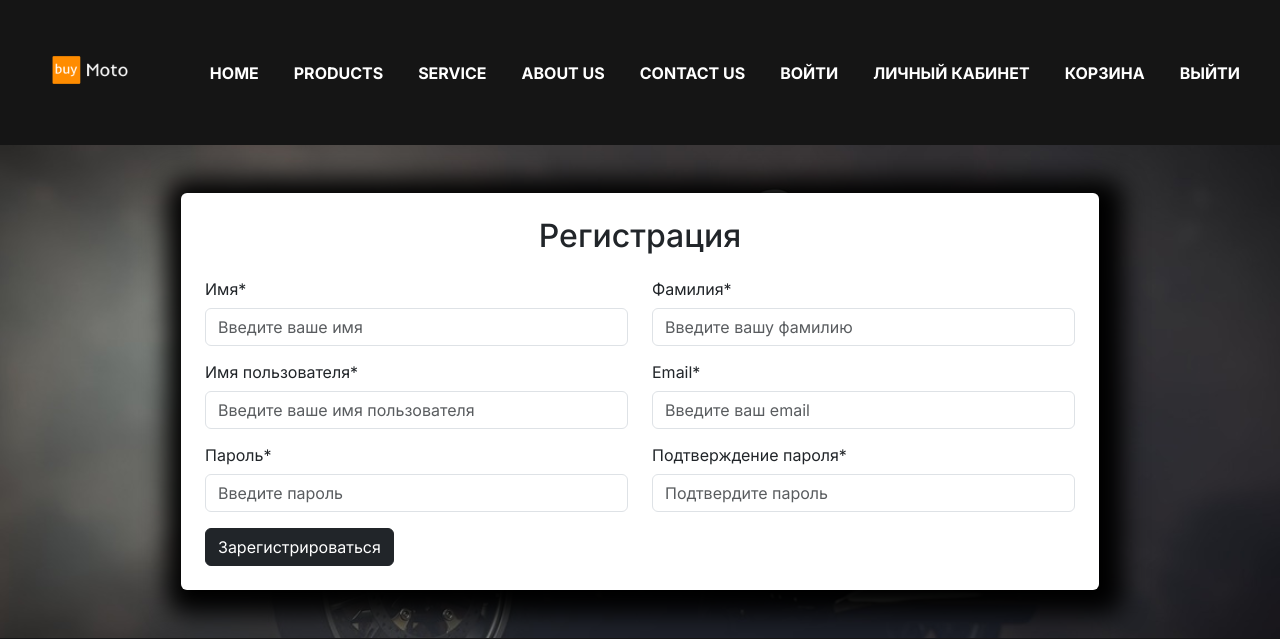
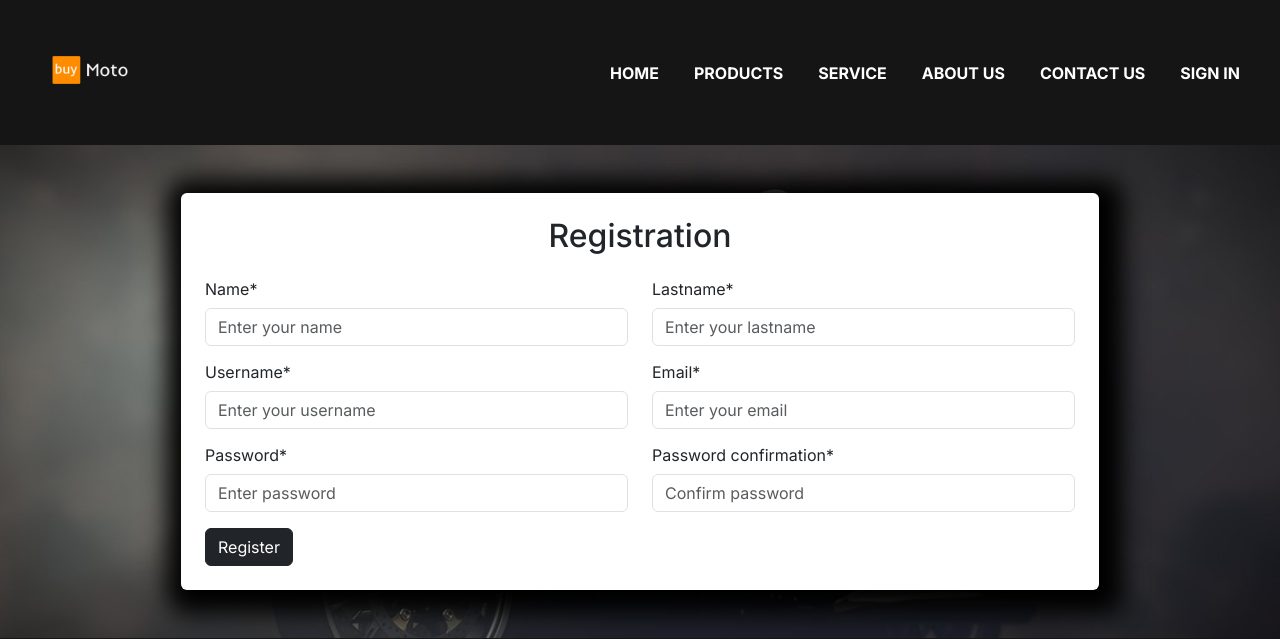
Before and after one commit to Neolog13/django-moto-shop, a Django app: page /user/registration/ in a window 1280 px wide. Shown: the top 639 px of the page. Run offline with Django 4.2, Linux system fonts and the light colour scheme; parts of the project's set-up code (start-up, migrations or seed data) failed here and were passed over; some libraries are stand-ins or nearby versions.

Commit message:
Registration form and controller are ready

```diff
--- a/templates/base.html
+++ b/templates/base.html
@@ -58,18 +58,24 @@
                     <li class="menu__list-item--active">
                       <a href="" class="menu__list-link">CONTACT US</a>
                     </li>
+                    {% if not user.is_authenticated %}
                     <li class="menu__list-item--active">
-                      <a href="{% url "user:login" %}" class="menu__list-link">Войти</a>
+                      <a href="{% url "user:login" %}" class="menu__list-link">SIGN IN</a>
+                    </li>
+                    {% else %}
+                    <li class="menu__list-item--active">
+                      <a href="{% url "user:profile" %}" class="menu__list-link">PROFILE</a>
                     </li>
                     <li class="menu__list-item--active">
-                      <a href="{% url "user:profile" %}" class="menu__list-link">Личный кабинет</a>
+                      <a href="" class="menu__list-link">CART</a>
                     </li>
                     <li class="menu__list-item--active">
-                      <a href="" class="menu__list-link">Корзина</a>
+                      <a href="{% url "user:logout" %}" class="menu__list-link">ENTER FOR STAFF</a>
                     </li>
                     <li class="menu__list-item--active">
-                      <a href="{% url "user:logout" %}" class="menu__list-link">Выйти</a>
+                      <a href="{% url "user:logout" %}" class="menu__list-link">LOGOUT</a>
                     </li>
+                    {% endif %}
                   </ul>
                 </nav>
               </div>
--- a/users/forms.py
+++ b/users/forms.py
@@ -1,5 +1,5 @@
 from django import forms
-from django.contrib.auth.forms import AuthenticationForm
+from django.contrib.auth.forms import AuthenticationForm, UserCreationForm
 
 from users.models import User
 
@@ -22,3 +22,24 @@ class UserLoginForm(AuthenticationForm):
     #                                 'class': 'form-control',
     #                                 'placeholder': 'Введите ваш пароль'}),
     #     )
+
+
+class UserRegistrationForm(UserCreationForm):
+
+    class Meta:
+        model = User
+        fields = (
+            "first_name",
+            "last_name",
+            "username",
+            "email",
+            "password1",
+            "password2",
+        )
+
+    first_name = forms.CharField()
+    last_name = forms.CharField()
+    username = forms.CharField()
+    email = forms.CharField()
+    password1 = forms.CharField()
+    password2 = forms.CharField()
--- a/users/templates/users/login.html
+++ b/users/templates/users/login.html
@@ -1,6 +1,8 @@
 {% extends 'base.html' %}
 {% load static %}
 # 10:35:29 - errors
+
+# 10:41:25 - конец
 
 
 
--- a/users/templates/users/registration.html
+++ b/users/templates/users/registration.html
@@ -7,42 +7,73 @@
     <div class="container mt-5">
         <div class="row justify-content-center">
             <div class="col-md-9 bg-white p-4 mb-5 mx-2 rounded custom-shadow">
-                <h2 class="text-center mb-4">Регистрация</h2>
-                <form>
+                <h2 class="text-center mb-4">Registration</h2>
+                <form action="{% url "user:registration" %}" method="post">
+                    {% csrf_token %}
                     <div class="row">
                         <div class="col-md-6 mb-3">
-                            <label for="firstName" class="form-label">Имя*</label>
-                            <input type="text" class="form-control" id="firstName"
-                                placeholder="Введите ваше имя" required>
+                            <label for="id_first_name" class="form-label">Name*</label>
+                            <input type="text" class="form-control" id="id_first_name"
+                                value="{% if form.first_name.value %}{{ form.first_name.value }}{% endif %}"
+                                name="first_name"
+                                placeholder="Enter your name" required>
+                                {% if form.first_name.errors %}
+                                <div class="alert alert-danger alert-dismissible fade show">{{form.first_name.errors}}</div>
+                                {% endif %}
                         </div>
                         <div class="col-md-6 mb-3">
-                            <label for="lastName" class="form-label">Фамилия*</label>
-                            <input type="text" class="form-control" id="lastName"
-                                placeholder="Введите вашу фамилию" required>
+                            <label for="id_last_name" class="form-label">Lastname*</label>
+                            <input type="text" class="form-control" id="id_last_name"
+                                value="{% if form.last_name.value %}{{ form.last_name.value }}{% endif %}"
+                                name="last_name"
+                                placeholder="Enter your lastname" required>
+                                {% if form.last_name.errors %}
+                                <div class="alert alert-danger alert-dismissible fade show">{{form.last_name.errors}}</div>
+                                {% endif %}
                         </div>
                         <div class="col-md-6 mb-3">
-                            <label for="username" class="form-label">Имя пользователя*</label>
-                            <input type="text" class="form-control" id="username"
-                                placeholder="Введите ваше имя пользователя" required>
+                            <label for="id_username" class="form-label">Username*</label>
+                            <input type="text" class="form-control" id="id_username"
+                                value="{% if form.username.value %}{{ form.username.value }}{% endif %}"
+                                name="username"
+                                placeholder="Enter your username" required>
+                                {% if form.username.errors %}
+                                <div class="alert alert-danger alert-dismissible fade show">{{form.username.errors}}</div>
+                                {% endif %}
                         </div>
                         <div class="col-md-6 mb-3">
-                            <label for="email" class="form-label">Email*</label>
-                            <input type="email" class="form-control" id="email"
-                                placeholder="Введите ваш email" required>
+                            <label for="id_email" class="form-label">Email*</label>
+                            <input type="email" class="form-control" id="id_email"
+                                value="{% if form.email.value %}{{ form.email.value }}{% endif %}"
+                                name="email"
+                                placeholder="Enter your email" required>
+                                {% if form.email.errors %}
+                                <div class="alert alert-danger alert-dismissible fade show">{{form.email.errors}}</div>
+                                {% endif %}
                         </div>
                         <div class="col-md-6 mb-3">
-                            <label for="password1" class="form-label">Пароль*</label>
-                            <input type="password" class="form-control" id="password1"
-                                placeholder="Введите пароль" required>
+                            <label for="id_password1" class="form-label">Password*</label>
+                            <input type="password" class="form-control" id="id_password1"
+                                value="{% if form.password1.value %}{{ form.password1.value }}{% endif %}"
+                                name="password1"
+                                placeholder="Enter password" required>
+                                {% if form.password1.errors %}
+                                <div class="alert alert-danger alert-dismissible fade show">{{form.password1.errors}}</div>
+                                {% endif %}
                         </div>
                         <div class="col-md-6 mb-3">
-                            <label for="password2" class="form-label">Подтверждение пароля*</label>
-                            <input type="password" class="form-control" id="password2"
-                                placeholder="Подтвердите пароль" required>
+                            <label for="id_password2" class="form-label">Password confirmation*</label>
+                            <input type="password" class="form-control" id="id_password2"
+                                value="{% if form.password2.value %}{{ form.password2.value }}{% endif %}"
+                                name="password2"
+                                placeholder="Confirm password" required>
+                                {% if form.password2.errors %}
+                                <div class="alert alert-danger alert-dismissible fade show">{{form.password2.errors}}</div>
+                                {% endif %}
                         </div>
                     </div>
                     <button type="submit"
-                        class="btn btn-dark btn-block">Зарегистрироваться</button>
+                        class="btn btn-dark btn-block">Register</button>
                 </form>
             </div>
         </div>
--- a/users/views.py
+++ b/users/views.py
@@ -2,10 +2,10 @@
 # 9:16:41 - иконки
 from django.contrib import auth
 from django.http import HttpResponseRedirect
-from django.shortcuts import render
+from django.shortcuts import redirect, render
 from django.urls import reverse
 
-from users.forms import UserLoginForm
+from users.forms import UserLoginForm, UserRegistrationForm
 
 def login(request):
     if request.method == 'POST':
@@ -22,25 +22,36 @@ def login(request):
 
 
     context = {
-        'title': 'Home - Авторизация',
+        'title': 'Home - Authorization',
         'form': form
     }
     return render(request, 'users/login.html', context)
 
 
 def registration(request):
+    if request.method == 'POST':
+        form = UserRegistrationForm(data=request.POST)
+        if form.is_valid():
+            form.save()
+            user = form.instance
+            auth.login(request, user)
+            return HttpResponseRedirect(reverse('main:index'))
+    else:
+        form = UserRegistrationForm()
     context = {
-        'title': 'Home - Регистрация'
+        'title': 'Home - Registration',
+        'form': form
     }
     return render(request, 'users/registration.html', context)
 
 
 def profile(request):
     context = {
-        'title': 'Home - Кабинет'
+        'title': 'Home - Profile'
     }
     return render(request, 'users/profile.html', context)
 
 
 def logout(request):
-    ...
+    auth.logout(request)
+    return redirect(reverse('main:index'))
```
